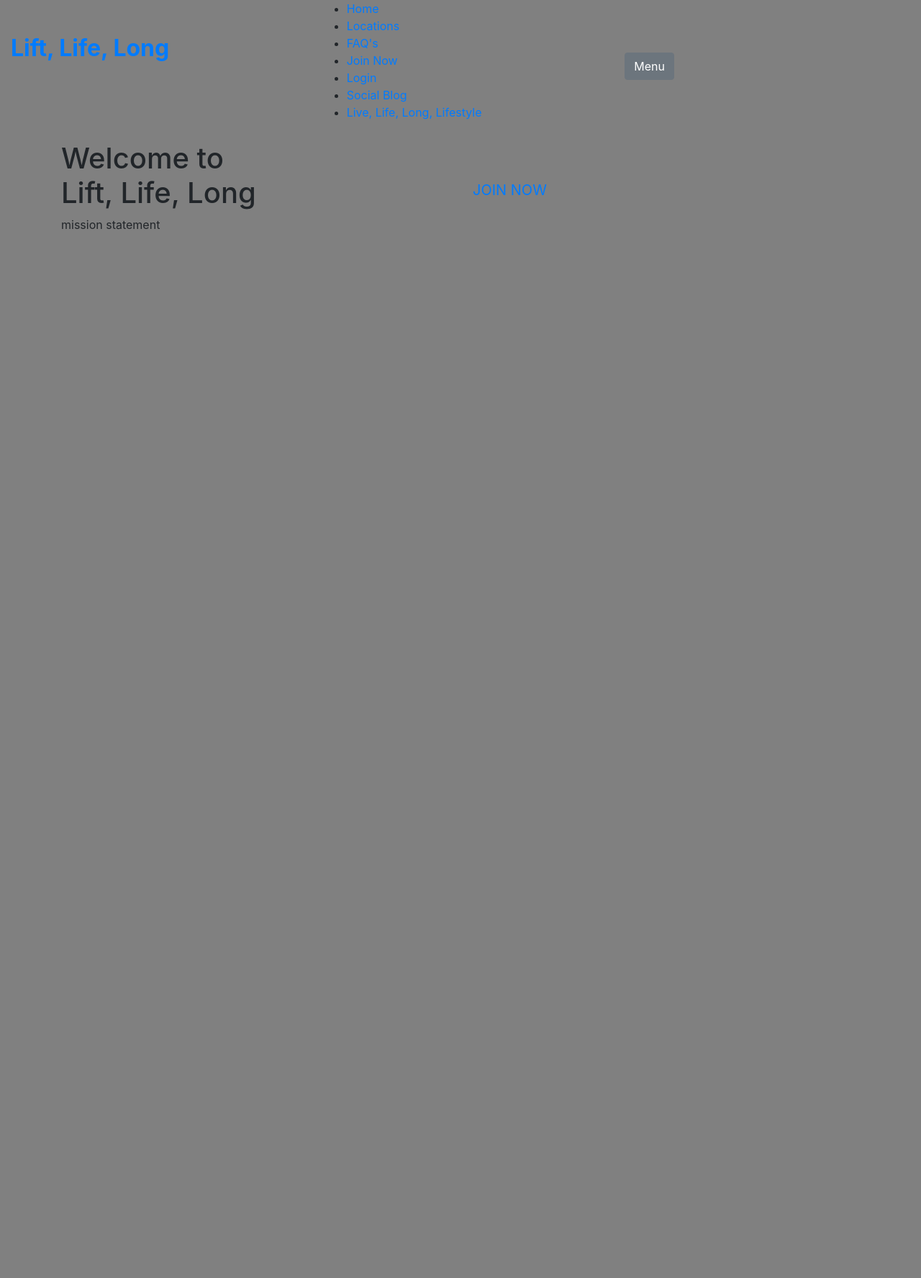
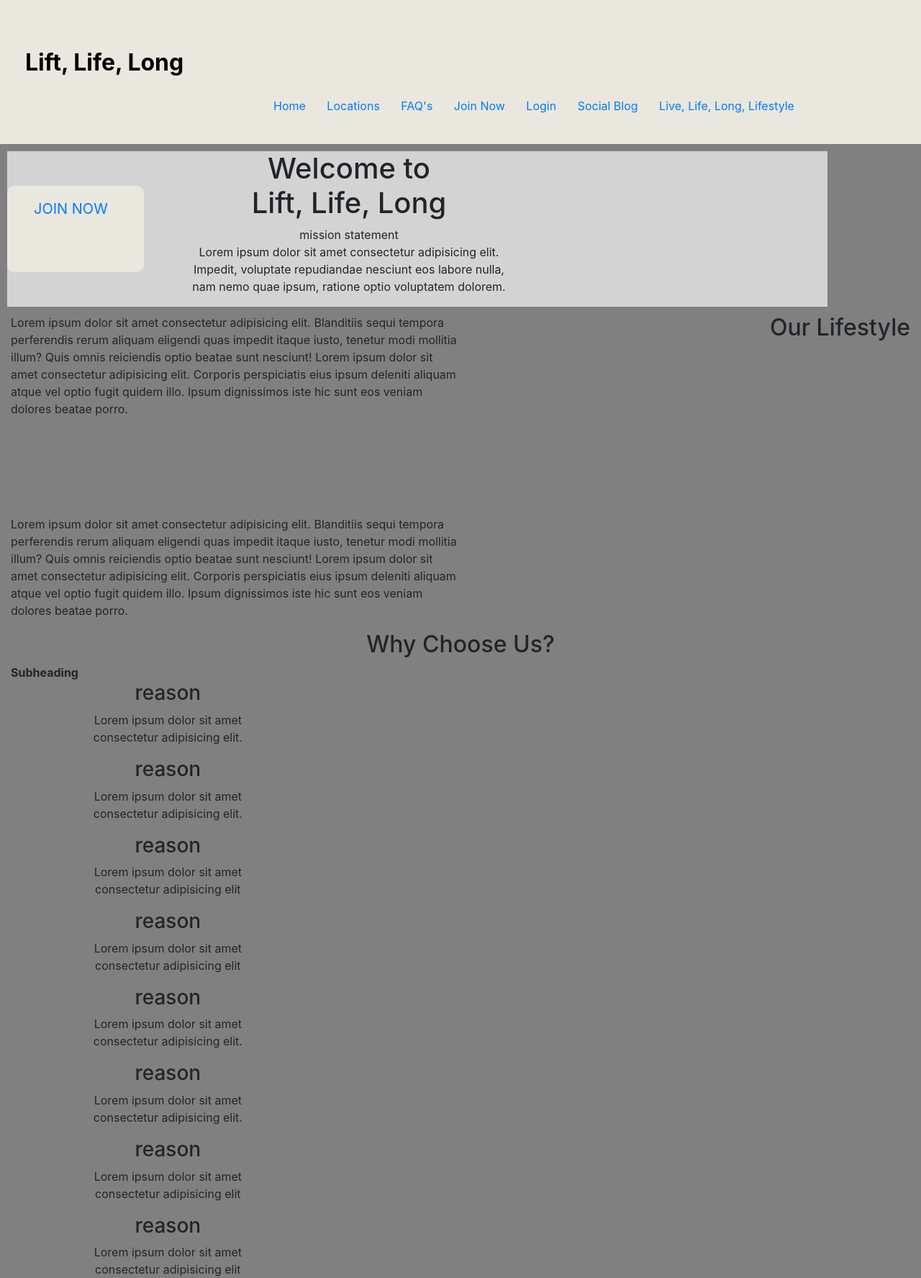
Before and after one commit to tWilltp/Project-5-e-commerce, a Django app: page / in a window 1280 px wide. Shown: the whole page at 72% size. Before the commit the page ends 319 px from the top, so only its background shows below. Run offline with Django 3.2, Linux system fonts and the light colour scheme.

Commit message:
added extra styling and content to index.html and base.html

```diff
--- a/home/templates/home/index.html
+++ b/home/templates/home/index.html
@@ -12,21 +12,126 @@
 {% endblock %}
 
 {% block content %}
-<div class="container h-100">
+<!-- welcome message and join now button -->
+<div class="container h-100 index-header">
     <div class="row h-100">
-        <div class="col-7 col-md-6 my-auto">
-            <h1>
-                Welcome to <br> Lift, Life, Long
-            </h1>
-            <p>mission statement</p>
-        </div>
-        <div class="join-now my-5">
+        <div class="col-2 join-now my-5">
             <h4 class="btn btn-lg rounded-0 text-uppercase py-3">
-                <a href="#">
+                <a class="join-now-anchor" href="#">
                     Join Now
                 </a>
             </h4>
         </div>
+        <div class="col-6 my-auto">
+            <h1 class="text-center">
+                Welcome to <br> Lift, Life, Long
+            </h1>
+            <p class="text-center">
+                mission statement <br>
+                Lorem ipsum dolor sit amet consectetur adipisicing elit. <br>
+                Impedit, voluptate repudiandae nesciunt eos labore nulla, <br>
+                nam nemo quae ipsum, ratione optio voluptatem dolorem.
+            </p>
+        </div>
     </div>
 </div>
+
+<!-- about the gym and photos -->
+
+<div class="container-fluid">
+    <div class="col-12">
+        <div class="row index-page-about">
+            <h2>
+                Our Lifestyle
+            </h2>
+        </div>
+    </div>
+</div>
+<div class="container-fluid">
+    <div class="col-6">
+        <div class="row">
+            <p>Lorem ipsum dolor sit amet consectetur adipisicing elit. Blanditiis sequi tempora perferendis
+                rerum aliquam eligendi quas impedit itaque iusto, tenetur modi mollitia illum? Quis omnis
+                 reiciendis optio beatae sunt nesciunt! Lorem ipsum dolor sit amet consectetur adipisicing elit.
+                 Corporis perspiciatis eius ipsum deleniti aliquam atque vel optio fugit quidem illo. Ipsum
+                 dignissimos iste hic sunt eos veniam dolores beatae porro.
+                 <br><br><br><br><br><br>
+             </p>
+        </div>
+    </div>
+    <div class="col-6">
+        <div class="row">
+            <p>Lorem ipsum dolor sit amet consectetur adipisicing elit. Blanditiis sequi tempora perferendis
+                rerum aliquam eligendi quas impedit itaque iusto, tenetur modi mollitia illum? Quis omnis
+                reiciendis optio beatae sunt nesciunt! Lorem ipsum dolor sit amet consectetur adipisicing elit.
+                Corporis perspiciatis eius ipsum deleniti aliquam atque vel optio fugit quidem illo. Ipsum
+                dignissimos iste hic sunt eos veniam dolores beatae porro.
+            </p>
+        </div>
+    </div>
+</div>
+
+<!-- why join us col-3 + 2 rows -->
+
+<section>
+    <div class="col-12">
+        <h2 class="text-center">Why Choose Us?</h2>
+        <strong class="text-center">Subheading</strong>
+        <div class=" col-12 reasons-list">
+            <div class="col-4 text-center reason">
+                <div class="icon"></div>
+                <h3>reason</h3>
+                <p>Lorem ipsum dolor sit amet <br>
+                   consectetur adipisicing elit.</p>
+            </div>
+            <div class="col-4 text-center reason">
+                <div class="icon"></div>
+                <h3>reason</h3>
+                <p>Lorem ipsum dolor sit amet <br>
+                    consectetur adipisicing elit.</p>
+            </div>
+            <div class="col-4 text-center reason">
+                <div class="icon"></div>
+                <h3>reason</h3>
+                <p>Lorem ipsum dolor sit amet <br>
+                    consectetur adipisicing elit</p>
+            </div>
+            <div class="col-4 text-center reason">
+                <div class="icon"></div>
+                <h3>reason</h3>
+                <p>Lorem ipsum dolor sit amet <br>
+                    consectetur adipisicing elit</p>
+            </div>
+        </div>
+    </div>
+    <div class="col-12">
+        <div class=" col-12 reasons-list">
+            <div class="col-4 text-center reason">
+                <div class="icon"></div>
+                <h3>reason</h3>
+                <p>Lorem ipsum dolor sit amet <br>
+                   consectetur adipisicing elit.</p>
+            </div>
+            <div class="col-4 text-center reason">
+                <div class="icon"></div>
+                <h3>reason</h3>
+                <p>Lorem ipsum dolor sit amet <br>
+                    consectetur adipisicing elit.</p>
+            </div>
+            <div class="col-4 text-center reason">
+                <div class="icon"></div>
+                <h3>reason</h3>
+                <p>Lorem ipsum dolor sit amet <br>
+                    consectetur adipisicing elit</p>
+            </div>
+            <div class="col-4 text-center reason">
+                <div class="icon"></div>
+                <h3>reason</h3>
+                <p>Lorem ipsum dolor sit amet <br>
+                    consectetur adipisicing elit</p>
+            </div>
+        </div>
+    </div>
+</section>
+
 {% endblock %}
--- a/static/css/base.css
+++ b/static/css/base.css
@@ -7,6 +7,80 @@ body {
     background-size: cover;
 }
 
+/* base header styles */
+
+.header {
+    background: #eae7de;
+    height: 200px;
+}
+
+/* logo */
+
 .logo {
     width: fit-content;
+    color: black;
+    margin: 20px;
 }
+
+/* nav bar and links */
+
+.nav-bar {
+    list-style-type: none;
+    height: 100px;
+    margin-top: 100px;
+}
+
+.nav-items {
+    display: inline-block;
+    margin-top: 30px;
+}
+
+.nav-links {
+    color: black;
+    border-radius: 3px;
+    padding: 5px;
+    margin-right: 15px;
+    display: inline-block;
+}
+
+.nav-links-active:hover {
+    background: gray;
+    padding: 5px;
+    border-radius: 3px;
+    transition: .5s;
+}
+
+/* drop down menu nav links for smaller screen sizes */
+
+.dropdown-menu {
+    float: right;
+}
+
+.dropdown-links {
+    list-style-type: none;
+    display: block;
+}
+
+/* index page styles */
+
+.index-header {
+    background-color: lightgray;
+    height: 300px;
+    width: 100%;
+    margin: 10px;
+}
+
+.index-page-about {
+    float: right;
+}
+
+.join-now {
+    background-color: #eae7de;
+    border-radius: 10px;
+}
+
+.join-now-anchor {
+    margin: 5px;
+}
+
+/* why join us section */
--- a/templates/base.html
+++ b/templates/base.html
@@ -36,16 +36,16 @@
 
   <body>
 
-    <header class="container-fluid">
+    <header class="container-fluid header">
         <div class="row">
-            <div class="col-12 col-lg-4 my-5 py-1 py-lg-0 text-center text-lg-left">
+            <div class="col-12 col-lg-3 my-5 py-1 py-lg-0 text-center text-lg-left">
                 <a href="{% url 'home' %}">
                     <h2 class="logo">
                         <strong>Lift, Life, Long</strong>
                     </h2>
                 </a>
             </div>
-            <div class="col-12 col-lg-4 my-auto py-1 py-lg-0">
+            <div class="col-12 col-lg-8 my-auto py-1 py-lg-0">
                 <nav class="nav-bar">
                     <ul class="nav-items">
                         <li class="nav-links">
@@ -106,45 +106,45 @@
                     </ul>
                 </nav>
             </div>
-            <div class="col-12 col-lg-4 my-auto py-1 py-lg-0">
+            <div class="col-6 d-block d-lg-none my-auto py-1 py-lg-0">
                 <div class="dropdown">
                     <button class="btn btn-secondary" type="button" data-toggle="dropdown" aria-expanded="false">
                       Menu
                     </button>
                     <div class="dropdown-menu">
-                        <a href="{% url 'home' %}">
+                        <a class="dropdown-links" href="{% url 'home' %}">
                             Home
                         </a>
-                        <a href="#">
+                        <a class="dropdown-links" href="#">
                             Locations
                         </a>
-                        <a href="#">
+                        <a class="dropdown-links" href="#">
                             FAQ's
                         </a>
                         {% if request.user.is_authenticated %}
                         {% if request.user.is_superuser %}
-                        <a href="#">
+                        <a class="dropdown-links" href="#">
                             Gym Management
                         </a>
                         {% endif %}
-                        <a href="#">
+                        <a class="dropdown-links" href="#">
                             My Account
                         </a>
-                        <a href="{% url 'account_logout' %}">
+                        <a class="dropdown-links" href="{% url 'account_logout' %}">
                             Logout
                         </a>
                         {% else %}
-                        <a class="nav-links-active" href="{% url 'account_signup' %}">
+                        <a class="dropdown-links" href="{% url 'account_signup' %}">
                             Join Now
                         </a>
-                        <a class="nav-links-active" href="{% url 'account_login' %}">
+                        <a class="dropdown-links" href="{% url 'account_login' %}">
                             Login
                         </a>
                         {% endif %}
-                        <a class="nav-links-active" href="#">
+                        <a class="dropdown-links" href="#">
                             Social Blog
                         </a>
-                        <a class="nav-links-active" href="#">
+                        <a class="dropdown-links" href="#">
                             Live, Life, Long, Lifestyle
                         </a>
                     </div>
@@ -152,6 +152,8 @@
             </div>
         </div>
     </header>
+
+    <!-- footer row1 signup reviews social row2 social links -->
 
     {% if messages %}
     <div class="message-container"></div>
```
